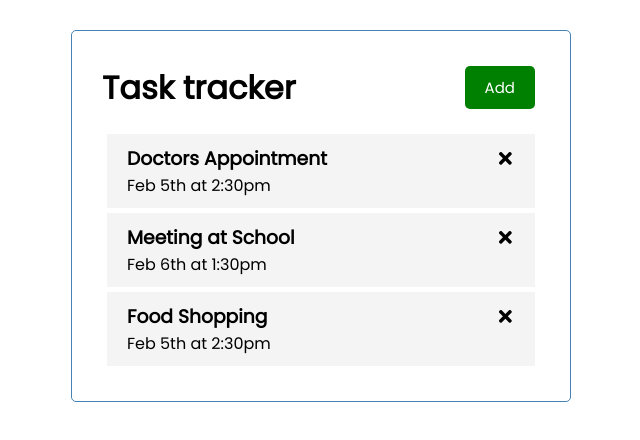
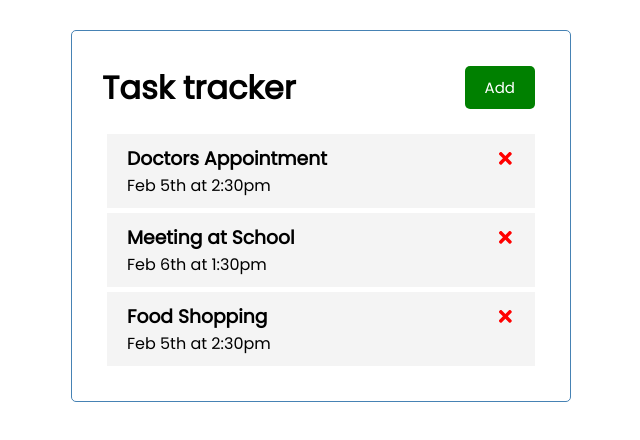
Before and after one commit to Romane71/React-Crash-Course, a React (Create React App) app in the folder react-task-tracker/: page / in a window 1280 px wide. Shown: the top 440 px of the page, without its empty margins (319-959 px from the left). Built offline with nearby package versions, Linux system fonts and the light colour scheme.

Commit message:
styling icons

```diff
--- a/react-task-tracker/src/components/Task.js
+++ b/react-task-tracker/src/components/Task.js
@@ -4,7 +4,9 @@
     return (
         <div className ='task'>
 
-            <h3>{task.text} <FaTimes /></h3>
+            <h3>{task.text} <FaTimes style={{ color: 'red', cursor: 'pointer'}} />
+
+            </h3>
             <p>{task.day}</p>
 
 
```
